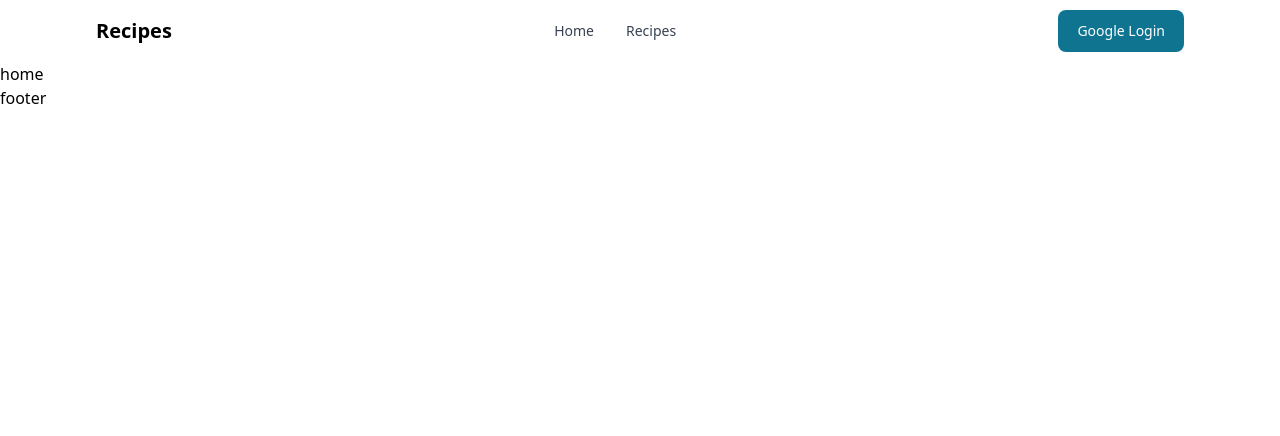
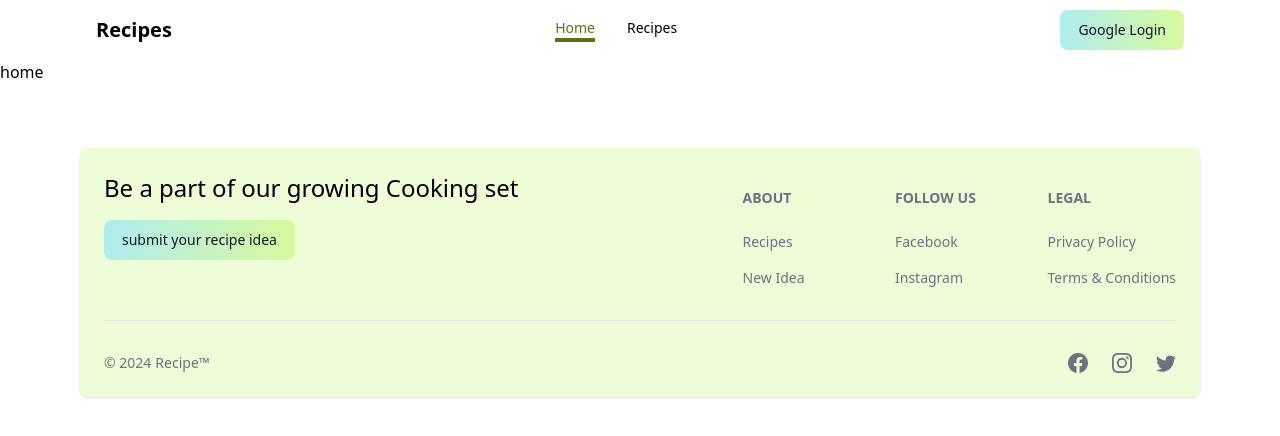
Before and after one commit to nusratneela27/ph-web-frontend, a React (Vite) app: page / in a window 1280 px wide. Shown: the top 436 px of the page. Built offline with nearby package versions, Linux system fonts and the light colour scheme.

Commit message:
header footer add

```diff
--- a/package.json
+++ b/package.json
@@ -15,6 +15,7 @@
     "match-sorter": "^6.3.4",
     "react": "^18.2.0",
     "react-dom": "^18.2.0",
+    "react-icons": "^5.2.1",
     "react-router-dom": "^6.23.1",
     "sort-by": "^1.2.0"
   },
--- a/src/components/Shared/Footer.jsx
+++ b/src/components/Shared/Footer.jsx
@@ -1,8 +1,59 @@
+import { Button, Footer } from "flowbite-react";
+import Container from "./Container";
+import { BsFacebook, BsInstagram, BsTwitter } from "react-icons/bs";
+
 const FooterUI = () => {
   return (
-    <div>
-      <h1>footer</h1>
-    </div>
+    <section className="pb-16 pt-16">
+      <Container>
+        <Footer container className="bg-lime-300 bg-opacity-25">
+          <div className="w-full">
+            <div className="grid w-full justify-between sm:flex sm:justify-between md:flex md:grid-cols-1 ">
+              <div>
+                <h1 className="text-2xl dark:text-white mb-4">
+                  Be a part of our growing Cooking set
+                </h1>
+                <Button gradientDuoTone="tealToLime">
+                  submit your recipe idea
+                </Button>
+              </div>
+              <div className="grid grid-cols-2 gap-8 sm:mt-4 sm:grid-cols-3 sm:gap-6 ">
+                <div>
+                  <Footer.Title title="about" />
+                  <Footer.LinkGroup col>
+                    <Footer.Link href="#">Recipes</Footer.Link>
+                    <Footer.Link href="#">New Idea</Footer.Link>
+                  </Footer.LinkGroup>
+                </div>
+                <div>
+                  <Footer.Title title="Follow us" />
+                  <Footer.LinkGroup col>
+                    <Footer.Link href="#">Facebook</Footer.Link>
+                    <Footer.Link href="#">Instagram</Footer.Link>
+                  </Footer.LinkGroup>
+                </div>
+                <div>
+                  <Footer.Title title="Legal" />
+                  <Footer.LinkGroup col>
+                    <Footer.Link href="#">Privacy Policy</Footer.Link>
+                    <Footer.Link href="#">Terms &amp; Conditions</Footer.Link>
+                  </Footer.LinkGroup>
+                </div>
+              </div>
+            </div>
+            <Footer.Divider />
+            <div className="w-full sm:flex sm:items-center sm:justify-between">
+              <Footer.Copyright href="#" by="Recipe™" year={2024} />
+              <div className="mt-4 flex space-x-6 sm:mt-0 sm:justify-center">
+                <Footer.Icon href="#" icon={BsFacebook} />
+                <Footer.Icon href="#" icon={BsInstagram} />
+                <Footer.Icon href="#" icon={BsTwitter} />
+              </div>
+            </div>
+          </div>
+        </Footer>
+      </Container>
+    </section>
   );
 };
 
--- a/src/components/Shared/Header.jsx
+++ b/src/components/Shared/Header.jsx
@@ -1,5 +1,6 @@
 import { Button, Navbar } from "flowbite-react";
 import Container from "./Container";
+import { NavLink } from "react-router-dom";
 
 const Header = () => {
   return (
@@ -9,12 +10,34 @@
           <h1 className="text-xl font-semibold">Recipes</h1>
         </Navbar.Brand>
         <div className="flex md:order-2">
-          <Button>Google Login</Button>
+          <Button gradientDuoTone="tealToLime">Google Login</Button>
           <Navbar.Toggle />
         </div>
         <Navbar.Collapse>
-          <Navbar.Link href="/">Home</Navbar.Link>
-          <Navbar.Link href="#">Recipes</Navbar.Link>
+          <NavLink
+            to={"/"}
+            className={({ isActive, isPending }) =>
+              isPending
+                ? "pending"
+                : isActive
+                ? "text-[#646e19] border-b-4 border-[#646e19]"
+                : "hover:text-[#646e19]"
+            }
+          >
+            Home
+          </NavLink>
+          <NavLink
+            to={"/recipes"}
+            className={({ isActive, isPending }) =>
+              isPending
+                ? "pending"
+                : isActive
+                ? "text-[#646e19] border-b-4 border-[#646e19]"
+                : "hover:text-[#646e19]"
+            }
+          >
+            Recipes
+          </NavLink>
         </Navbar.Collapse>
       </Navbar>
     </Container>
```
Also changed, not shown: 1 other file (tests, documents, lock files or other folders).
